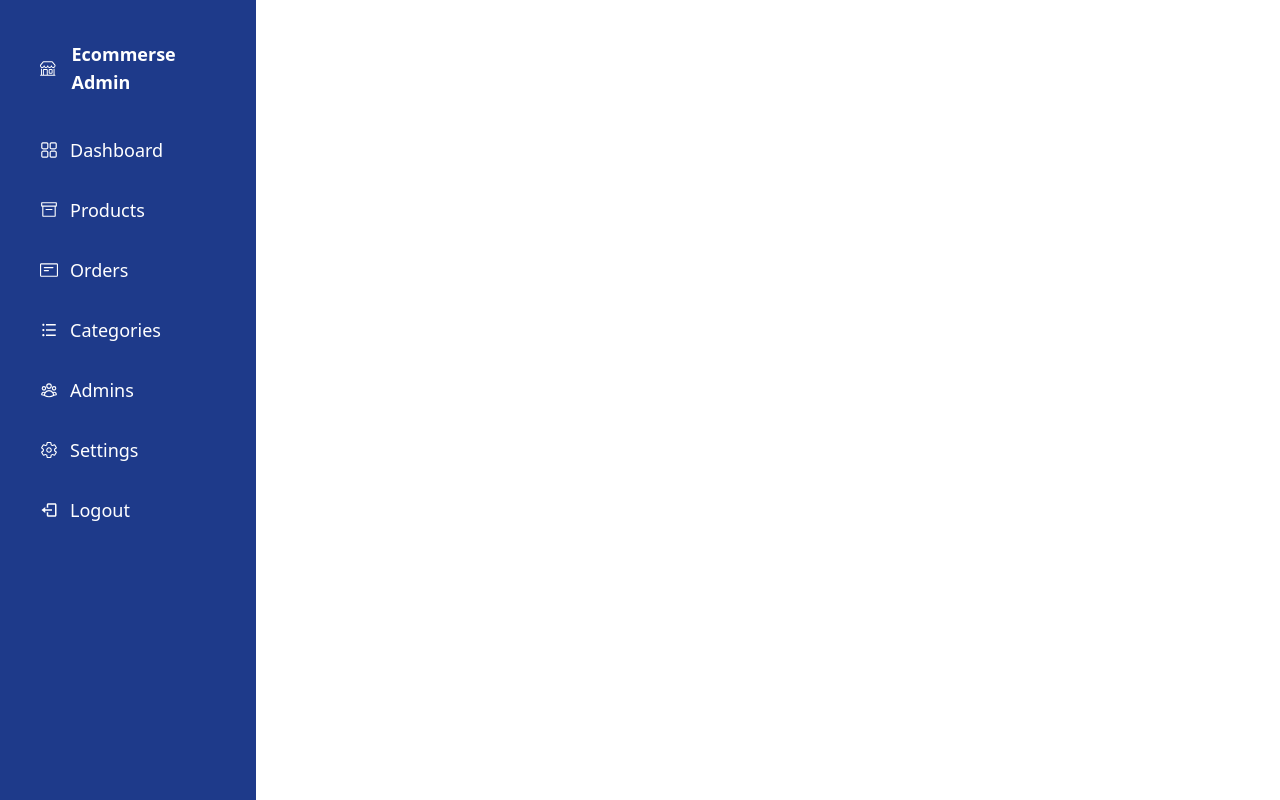
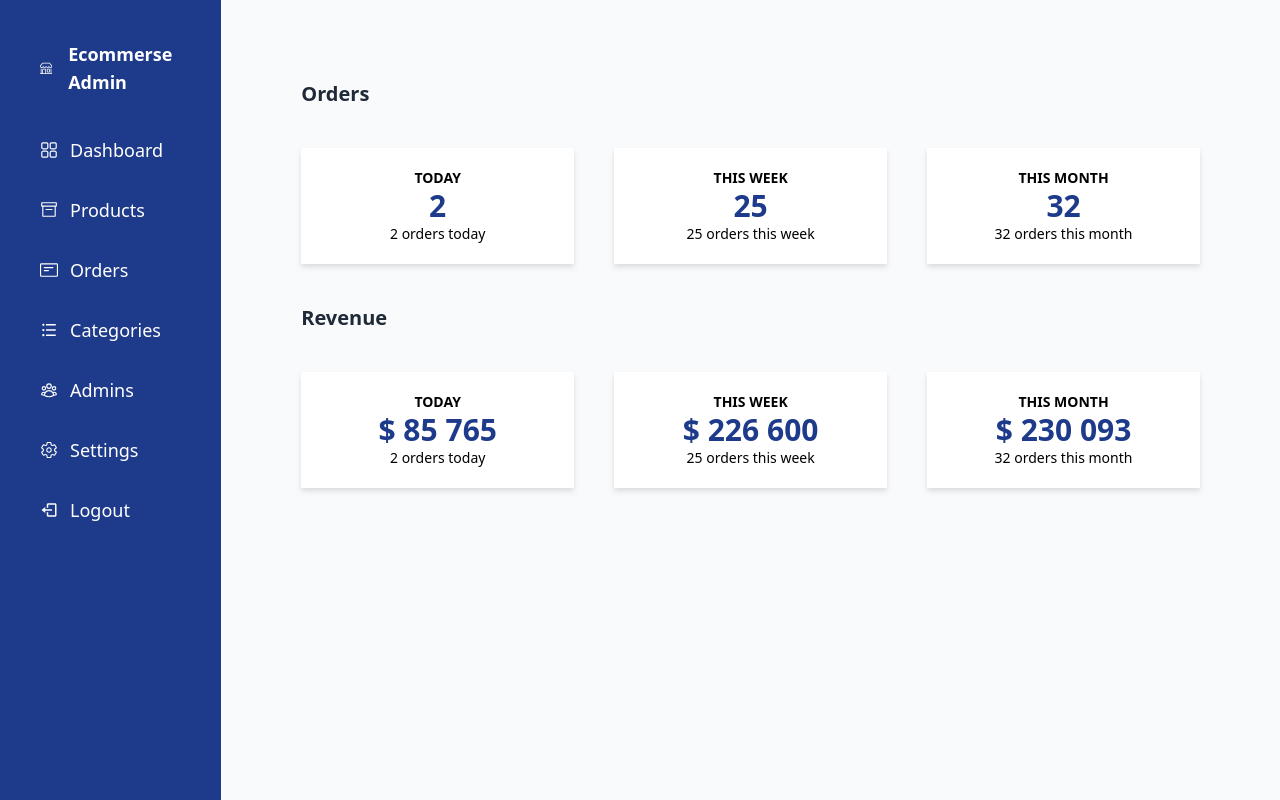
Before and after one commit to zahra-hsb/ecommerse, a Next.js app: page / in a window 1280 px wide. Built offline with nearby package versions, Linux system fonts and the light colour scheme.

Commit message:
dashboard elements created

```diff
--- a/pages/components/Dashboard/index.jsx
+++ b/pages/components/Dashboard/index.jsx
@@ -1,6 +1,48 @@
 const Dashboard = () => {
     return (
         <>
+            <div className="flex flex-col flex-start p-20 w-screen h-screen gap-10 bg-gray-50">
+                <div className="flex flex-col flex-start w-full gap-10">
+                    <div className="font-bold text-xl text-gray-800">Orders</div>
+                    <div className="flex justify-around items-center w-full gap-10">
+                        <div className="w-full bg-white p-5 drop-shadow-md text-center">
+                            <p className="font-semibold text-sm">TODAY</p>
+                            <h2 className="font-bold text-3xl text-blue-900">2</h2>
+                            <p className="text-sm font-thin">2 orders today</p>
+                        </div>
+                        <div className="w-full bg-white p-5 drop-shadow-md text-center">
+                            <p className="font-semibold text-sm">THIS WEEK</p>
+                            <h2 className="font-bold text-3xl text-blue-900">25</h2>
+                            <p className="text-sm font-thin">25 orders this week</p>
+                        </div>
+                        <div className="w-full bg-white p-5 drop-shadow-md text-center">
+                            <p className="font-semibold text-sm">THIS MONTH</p>
+                            <h2 className="font-bold text-3xl text-blue-900">32</h2>
+                            <p className="text-sm font-thin">32 orders this month</p>
+                        </div>
+                    </div>
+                </div>
+                <div className="flex flex-col flex-start w-full gap-10">
+                    <div className="font-bold text-xl text-gray-800">Revenue</div>
+                    <div className="flex justify-around items-center w-full gap-10">
+                        <div className="w-full bg-white p-5 drop-shadow-md text-center">
+                            <p className="font-semibold text-sm">TODAY</p>
+                            <h2 className="font-bold text-3xl text-blue-900">$ 85 765</h2>
+                            <p className="text-sm font-thin">2 orders today</p>
+                        </div>
+                        <div className="w-full bg-white p-5 drop-shadow-md text-center">
+                            <p className="font-semibold text-sm">THIS WEEK</p>
+                            <h2 className="font-bold text-3xl text-blue-900">$ 226 600</h2>
+                            <p className="text-sm font-thin">25 orders this week</p>
+                        </div>
+                        <div className="w-full bg-white p-5 drop-shadow-md text-center">
+                            <p className="font-semibold text-sm">THIS MONTH</p>
+                            <h2 className="font-bold text-3xl text-blue-900">$ 230 093</h2>
+                            <p className="text-sm font-thin">32 orders this month</p>
+                        </div>
+                    </div>
+                </div>
+            </div>
 
         </>
     )
--- a/pages/index.js
+++ b/pages/index.js
@@ -1,6 +1,7 @@
 import { signIn, useSession } from "next-auth/react";
 import Image from "next/image";
 import Sidebar from "./components/Sidebar";
+import Dashboard from "./components/Dashboard";
 
 
 export default function Home() {
@@ -11,6 +12,7 @@ export default function Home() {
 
         <main className="flex items-center w-screen h-screen">
          <Sidebar />
+         <Dashboard />
         </main>
       </>
     );
```
